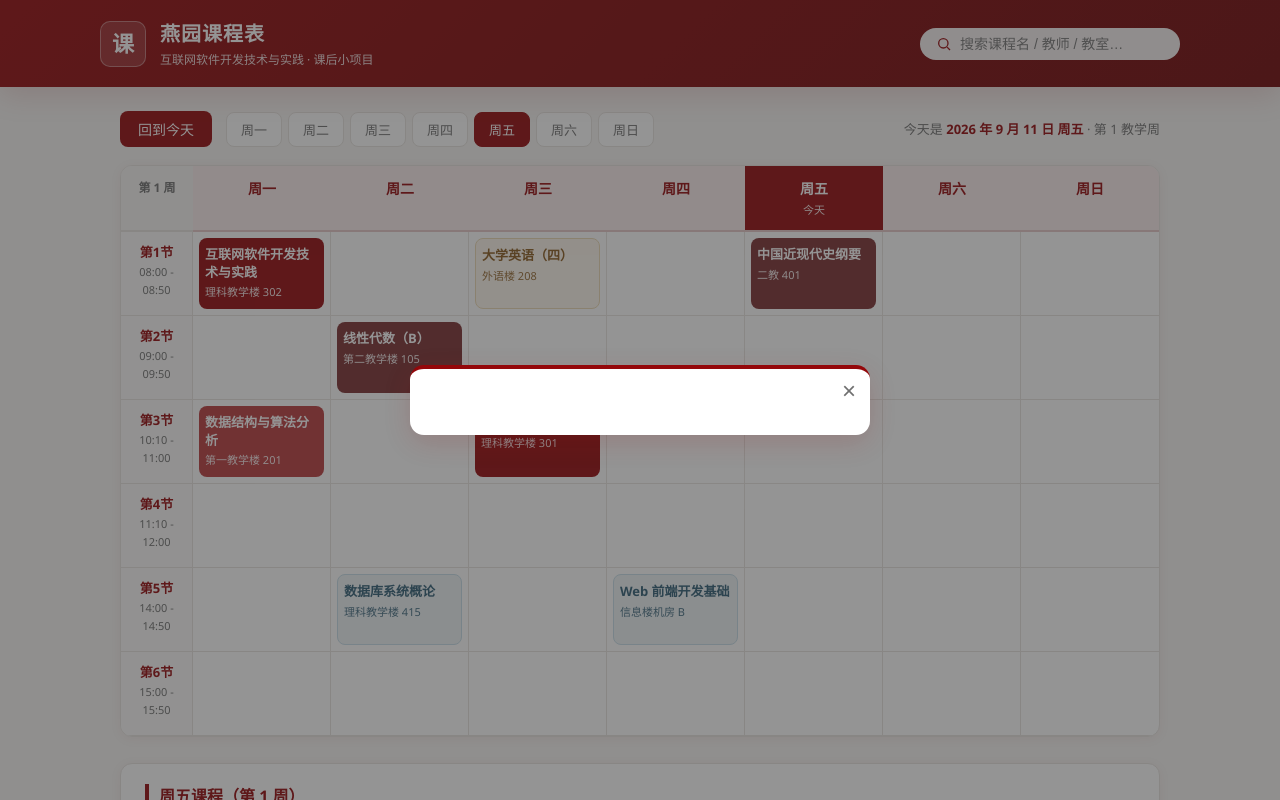
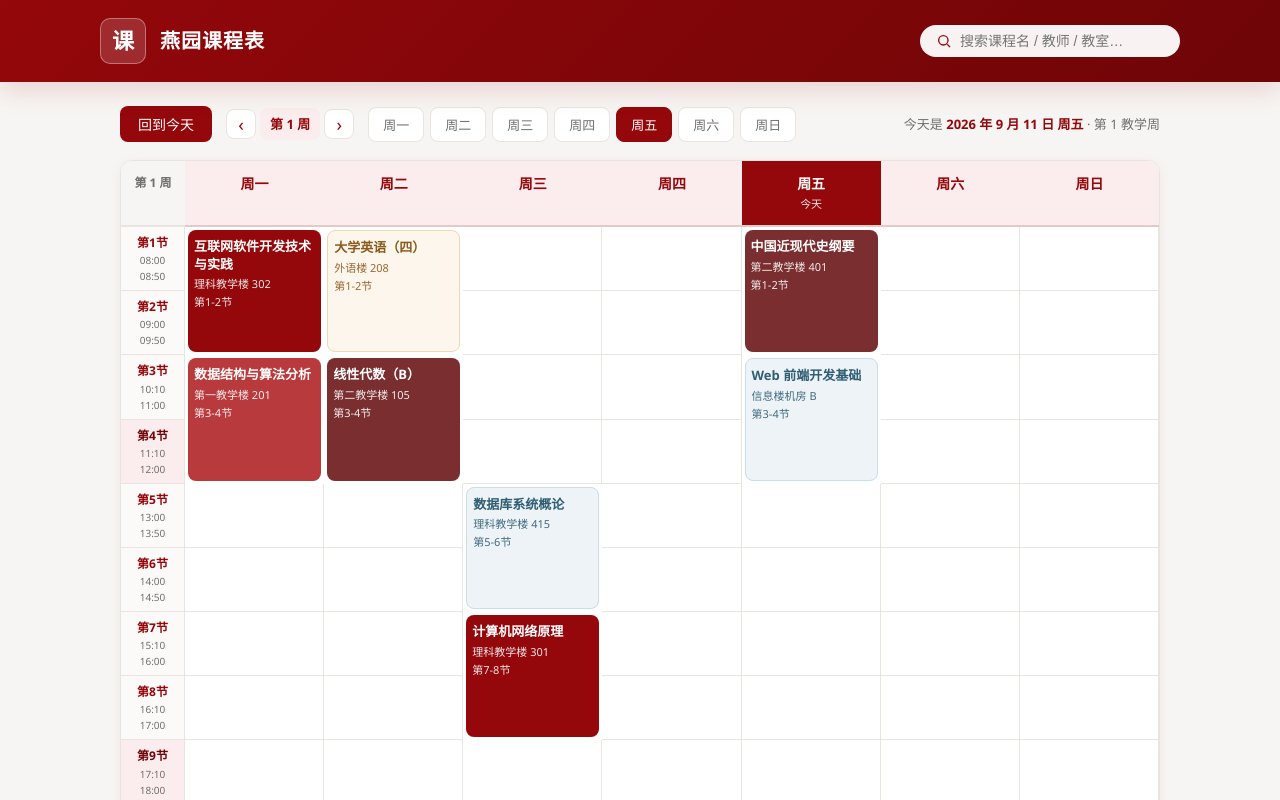
Before and after one commit to MrKen20/yanyuan-course-schedule, a plain HTML site: page index.html in a window 1280 px wide. Shown: the top 800 px of the page. Drawn offline with Linux system fonts and the light colour scheme.

Commit message:
fix: 修复弹窗遮挡页面；移除副标题；按北大校历重构 12 节次课表并支持连堂课
- 修复 .modal-mask 的 display:flex 覆盖 hidden 属性导致空弹窗常驻遮挡页面的 bug
- 移除标题栏副标题“互联网软件开发技术与实践 · 课后小项目”
- 节次时间严格参照《北京大学 2026-2027 学年上课时间》(校本部)：共 12 节，1-4 上午 / 5-9 下午 / 10-12 晚上
- 课程支持 2~4 节连堂（实践课 4 节连上），课程块 grid-row 跨行合并
- 约束：上午课不跨入下午，下午课不跨入晚上
- 新增教学周切换（‹ / ›），“回到今天”同时重置周次
- 课程卡片与详情弹窗展示连堂节数与完整时间范围

```diff
--- a/css/style.css
+++ b/css/style.css
@@ -67,7 +67,6 @@ body {
 }
 
 .brand-text h1 { font-size: 20px; font-weight: 700; letter-spacing: 1px; }
-.brand-text p { font-size: 12px; opacity: 0.85; }
 
 /* 搜索框 */
 .search-box {
@@ -133,6 +132,36 @@ body {
 /* 星期切换 */
 .day-tabs { display: flex; gap: 6px; flex-wrap: wrap; }
 
+/* 周切换 */
+.week-nav { display: flex; align-items: center; gap: 4px; }
+
+.week-btn {
+  width: 30px;
+  height: 30px;
+  border-radius: 8px;
+  border: 1px solid var(--line);
+  background: var(--card);
+  color: var(--pku-red);
+  font-size: 18px;
+  line-height: 1;
+  cursor: pointer;
+  transition: all 0.18s;
+  font-family: inherit;
+}
+
+.week-btn:hover { border-color: var(--pku-red); background: var(--pku-red-light); }
+
+.week-label {
+  font-size: 13px;
+  font-weight: 600;
+  color: var(--pku-red);
+  background: var(--pku-red-light);
+  border-radius: 8px;
+  padding: 6px 10px;
+  min-width: 58px;
+  text-align: center;
+}
+
 .day-tab {
   border: 1px solid var(--line);
   background: var(--card);
@@ -168,8 +197,10 @@ body {
 
 .schedule-grid {
   display: grid;
-  grid-template-columns: 72px repeat(7, minmax(120px, 1fr));
-  min-width: 860px;
+  /* 1 列时间轴 + 7 列星期；1 行表头 + 12 行节次（北大校历：1-4 上午 / 5-9 下午 / 10-12 晚上） */
+  grid-template-columns: 64px repeat(7, minmax(112px, 1fr));
+  grid-template-rows: auto repeat(12, minmax(46px, auto));
+  min-width: 900px;
 }
 
 .grid-head {
@@ -201,35 +232,38 @@ body {
 
 /* 时间列 */
 .time-col {
-  padding: 10px 6px;
+  padding: 6px 4px;
   text-align: center;
   border-bottom: 1px solid var(--line);
   border-right: 1px solid var(--line);
   background: #FBFAF9;
+  display: flex;
+  flex-direction: column;
+  justify-content: center;
 }
 
-.time-col .period { font-size: 13px; font-weight: 600; color: var(--pku-red); }
-.time-col .time { font-size: 11px; color: var(--ink-light); }
+.time-col .period { font-size: 12px; font-weight: 600; color: var(--pku-red); }
+.time-col .time { font-size: 10px; color: var(--ink-light); }
 
-/* 课程单元格 */
+/* 午休 / 傍晚分隔行 */
+.time-col.break { background: var(--pku-red-light); }
+.time-col.break .period { color: var(--pku-red-dark); }
+
+/* 空白单元格 */
 .cell {
   border-bottom: 1px solid var(--line);
   border-right: 1px solid var(--line);
-  padding: 6px;
-  min-height: 84px;
   transition: background 0.15s;
 }
 
-.cell:last-child, .cell:nth-child(8n) { border-right: none; }
-
 .cell:hover { background: var(--pku-red-light); }
 
+/* 课程块：直接作为网格项，可跨多个节次行 */
 .course-chip {
-  width: 100%;
-  height: 100%;
   border: none;
   cursor: pointer;
   border-radius: 8px;
+  margin: 3px;
   padding: 8px 6px;
   text-align: left;
   font-family: inherit;
@@ -314,6 +348,9 @@ body {
   padding: 20px;
 }
 
+/* 修复：hidden 属性必须优先于 display:flex，否则空弹窗常驻遮住页面 */
+.modal-mask[hidden] { display: none; }
+
 .modal {
   background: #fff;
   border-radius: 14px;
--- a/index.html
+++ b/index.html
@@ -15,7 +15,6 @@
         <span class="brand-logo">课</span>
         <div class="brand-text">
           <h1>燕园课程表</h1>
-          <p>互联网软件开发技术与实践 · 课后小项目</p>
         </div>
       </div>
       <div class="search-box">
@@ -33,6 +32,11 @@
     <section class="toolbar">
       <div class="toolbar-left">
         <button id="todayBtn" class="btn btn-primary">回到今天</button>
+        <div class="week-nav">
+          <button id="prevWeekBtn" class="week-btn" title="上一周">‹</button>
+          <span id="weekLabel" class="week-label">第 1 周</span>
+          <button id="nextWeekBtn" class="week-btn" title="下一周">›</button>
+        </div>
         <div class="day-tabs" id="dayTabs"></div>
       </div>
       <div class="toolbar-right">
@@ -45,7 +49,7 @@
       <div class="schedule-grid" id="scheduleGrid"></div>
     </section>
 
-    <!-- 今日课程列表（移动端友好） -->
+    <!-- 当日课程列表（移动端友好） -->
     <section class="day-list-card" aria-label="选中日期课程列表">
       <h2 id="dayListTitle">今日课程</h2>
       <ul class="day-list" id="dayList"></ul>
--- a/js/app.js
+++ b/js/app.js
@@ -1,6 +1,6 @@
 /**
  * 燕园课程表 · 主逻辑
- * 功能：周视图课程表、今日高亮、星期切换、课程搜索、详情弹窗
+ * 功能：周视图课程表（12 节次、支持连堂）、今日高亮、星期切换、课程搜索、详情弹窗
  */
 (function () {
   "use strict";
@@ -25,11 +25,35 @@
     return d === 0 ? 7 : d;
   }
 
-  const currentWeek = getCurrentWeek();
+  const realWeek = getCurrentWeek();
+
+  // 课程节数范围文案，如 "第1-2节" / "第5节"
+  function periodLabel(c) {
+    return c.length > 1
+      ? `第${c.startPeriod}-${c.startPeriod + c.length - 1}节`
+      : `第${c.startPeriod}节`;
+  }
+
+  // 课程完整时间范围，如 "08:00 - 09:50"
+  function timeRange(c) {
+    const first = COURSE_PERIODS.find((p) => p.period === c.startPeriod);
+    const last = COURSE_PERIODS.find((p) => p.period === c.startPeriod + c.length - 1);
+    return `${first.start} - ${last.end}`;
+  }
 
   // ---------- 状态 ----------
+  let viewWeek = realWeek;      // 当前查看的教学周
   let selectedDay = todayIndex();
   let keyword = "";
+
+  const MAX_WEEK = 20;
+
+  function setViewWeek(w) {
+    viewWeek = Math.min(Math.max(w, 1), MAX_WEEK);
+    $("#weekLabel").textContent = `第 ${viewWeek} 周`;
+    renderGrid();
+    if (keyword) applySearch(); else renderDayList();
+  }
 
   // ---------- 渲染：星期切换 tabs ----------
   function renderDayTabs() {
@@ -48,50 +72,71 @@
     });
   }
 
-  // ---------- 渲染：课程表网格 ----------
+  // ---------- 渲染：课程表网格（12 节次 × 7 天，支持连堂跨行） ----------
   function renderGrid() {
     const grid = $("#scheduleGrid");
     grid.innerHTML = "";
 
-    // 表头：角格 + 周一~周日
+    // 本周课程（含跨节信息）
+    const weekCourses = COURSES.filter((c) => c.weeks.includes(viewWeek));
+
+    // 记录每个 (day, period) 是否被某课程占用（含连堂后续节次）
+    const occupied = new Set();
+    weekCourses.forEach((c) => {
+      for (let p = c.startPeriod; p < c.startPeriod + c.length; p++) {
+        occupied.add(c.day + "-" + p);
+      }
+    });
+
+    // 表头（第 1 行）：角格 + 周一~周日
     const corner = document.createElement("div");
     corner.className = "grid-head corner";
-    corner.textContent = `第 ${currentWeek} 周`;
+    corner.textContent = `第 ${viewWeek} 周`;
     grid.appendChild(corner);
 
     const today = todayIndex();
     DAY_NAMES.forEach((name, i) => {
       const head = document.createElement("div");
-      head.className = "grid-head" + (today === i + 1 ? " today-head" : "");
+      head.className = "grid-head" + (viewWeek === realWeek && today === i + 1 ? " today-head" : "");
       head.textContent = name;
       grid.appendChild(head);
     });
 
-    // 每一节次一行
-    COURSE_PERIODS.forEach(({ period, time }) => {
+    // 时间列（第 1 列，第 2-13 行）
+    COURSE_PERIODS.forEach(({ period, start, end }) => {
       const timeCol = document.createElement("div");
-      timeCol.className = "time-col";
-      timeCol.innerHTML = `<div class="period">第${period}节</div><div class="time">${time}</div>`;
+      timeCol.className = "time-col" + (PERIOD_BREAKS_AFTER.includes(period) ? " break" : "");
+      timeCol.style.gridRow = String(period + 1); // +1：跳过表头行
+      timeCol.style.gridColumn = "1";
+      timeCol.innerHTML = `<div class="period">第${period}节</div><div class="time">${start}<br>${end}</div>`;
       grid.appendChild(timeCol);
+    });
 
-      for (let day = 1; day <= 7; day++) {
+    // 空白单元格：仅渲染未被课程占用的 (day, period)
+    for (let day = 1; day <= 7; day++) {
+      for (let period = 1; period <= COURSE_PERIODS.length; period++) {
+        if (occupied.has(day + "-" + period)) continue;
         const cell = document.createElement("div");
         cell.className = "cell";
-
-        const course = COURSES.find(
-          (c) => c.day === day && c.period === period && c.weeks.includes(currentWeek)
-        );
-
-        if (course) {
-          const chip = document.createElement("button");
-          chip.className = `course-chip ${course.color}`;
-          chip.innerHTML = `<span class="name">${course.name}</span><span class="room">${course.room}</span>`;
-          chip.addEventListener("click", () => openModal(course));
-          if (keyword && matchCourse(course)) chip.classList.add("highlight");
-          cell.appendChild(chip);
-        }
+        cell.style.gridRow = String(period + 1);
+        cell.style.gridColumn = String(day + 1); // +1：跳过时间列
         grid.appendChild(cell);
       }
+    }
+
+    // 课程块：从起始节次开始，跨 length 行
+    weekCourses.forEach((c) => {
+      const chip = document.createElement("button");
+      chip.className = `course-chip ${c.color}`;
+      chip.style.gridRow = `${c.startPeriod + 1} / span ${c.length}`;
+      chip.style.gridColumn = String(c.day + 1);
+      chip.innerHTML =
+        `<span class="name">${c.name}</span>` +
+        `<span class="room">${c.room}</span>` +
+        `<span class="room">${periodLabel(c)}</span>`;
+      chip.addEventListener("click", () => openModal(c));
+      if (keyword && matchCourse(c)) chip.classList.add("highlight");
+      grid.appendChild(chip);
     });
   }
 
@@ -100,20 +145,19 @@
     const list = $("#dayList");
     const title = $("#dayListTitle");
     const emptyTip = $("#emptyTip");
-    title.textContent = `${DAY_NAMES[selectedDay - 1]}课程（第 ${currentWeek} 周）`;
+    title.textContent = `${DAY_NAMES[selectedDay - 1]}课程（第 ${viewWeek} 周）`;
 
     const courses = COURSES.filter(
-      (c) => c.day === selectedDay && c.weeks.includes(currentWeek)
-    ).sort((a, b) => a.period - b.period);
+      (c) => c.day === selectedDay && c.weeks.includes(viewWeek)
+    ).sort((a, b) => a.startPeriod - b.startPeriod);
 
     list.innerHTML = "";
     emptyTip.hidden = courses.length > 0;
 
     courses.forEach((c) => {
-      const time = COURSE_PERIODS.find((p) => p.period === c.period).time;
       const li = document.createElement("li");
       li.innerHTML = `
-        <span class="list-time">第${c.period}节 ${time}</span>
+        <span class="list-time">${periodLabel(c)} ${timeRange(c)}</span>
         <span class="list-name">${c.name}</span>
         <span class="list-meta">${c.teacher} · ${c.room} · ${c.type}</span>`;
       li.addEventListener("click", () => openModal(c));
@@ -135,7 +179,6 @@
 
   function applySearch() {
     renderGrid();
-    // 搜索时若有关键词，切换列表为搜索结果
     const list = $("#dayList");
     const title = $("#dayListTitle");
     const emptyTip = $("#emptyTip");
@@ -143,17 +186,16 @@
     if (keyword) {
       title.textContent = `搜索结果：“${keyword}”`;
       const results = COURSES.filter(matchCourse).sort((a, b) =>
-        a.day === b.day ? a.period - b.period : a.day - b.day
+        a.day === b.day ? a.startPeriod - b.startPeriod : a.day - b.day
       );
       list.innerHTML = "";
       emptyTip.hidden = results.length > 0;
       results.forEach((c) => {
-        const time = COURSE_PERIODS.find((p) => p.period === c.period).time;
         const li = document.createElement("li");
         li.innerHTML = `
-          <span class="list-time">${DAY_NAMES[c.day - 1]} 第${c.period}节</span>
+          <span class="list-time">${DAY_NAMES[c.day - 1]} ${periodLabel(c)}</span>
           <span class="list-name">${c.name}</span>
-          <span class="list-meta">${time} · ${c.teacher} · ${c.room}</span>`;
+          <span class="list-meta">${timeRange(c)} · ${c.teacher} · ${c.room}</span>`;
         li.addEventListener("click", () => openModal(c));
         li.style.cursor = "pointer";
         list.appendChild(li);
@@ -165,14 +207,13 @@
 
   // ---------- 弹窗 ----------
   function openModal(course) {
-    const time = COURSE_PERIODS.find((p) => p.period === course.period).time;
     $("#modalTitle").textContent = course.name;
     $("#modalBody").innerHTML = `
       <dl>
-        <dt>上课时间</dt><dd>${DAY_NAMES[course.day - 1]} 第${course.period}节（${time}）</dd>
+        <dt>上课时间</dt><dd>${DAY_NAMES[course.day - 1]} ${periodLabel(course)}（${timeRange(course)}）</dd>
         <dt>上课地点</dt><dd>${course.room}</dd>
         <dt>任课教师</dt><dd>${course.teacher}</dd>
-        <dt>课程类型</dt><dd><span class="tag">${course.type}</span></dd>
+        <dt>课程类型</dt><dd><span class="tag">${course.type}</span>${course.length > 1 ? `<span class="tag">${course.length} 节连堂</span>` : ""}</dd>
         <dt>上课周次</dt><dd>第 ${course.weeks[0]} - ${course.weeks[course.weeks.length - 1]} 周${
           course.weeks.length < 16 ? "（非每周）" : ""
         }</dd>
@@ -190,20 +231,28 @@
     const d = new Date();
     const weekOfDay = ["周日", "周一", "周二", "周三", "周四", "周五", "周六"][d.getDay()];
     $("#todayInfo").innerHTML =
-      `今天是 <strong>${d.getFullYear()} 年 ${d.getMonth() + 1} 月 ${d.getDate()} 日 ${weekOfDay}</strong> · 第 ${currentWeek} 教学周`;
+      `今天是 <strong>${d.getFullYear()} 年 ${d.getMonth() + 1} 月 ${d.getDate()} 日 ${weekOfDay}</strong> · 第 ${realWeek} 教学周`;
 
     renderDayTabs();
     renderGrid();
     renderDayList();
+    $("#weekLabel").textContent = `第 ${viewWeek} 周`;
 
+    // 回到今天：重置周、星期与搜索
     $("#todayBtn").addEventListener("click", () => {
       selectedDay = todayIndex();
+      viewWeek = realWeek;
       keyword = "";
       $("#searchInput").value = "";
+      $("#weekLabel").textContent = `第 ${viewWeek} 周`;
       renderDayTabs();
       renderDayList();
       renderGrid();
     });
+
+    // 周切换
+    $("#prevWeekBtn").addEventListener("click", () => setViewWeek(viewWeek - 1));
+    $("#nextWeekBtn").addEventListener("click", () => setViewWeek(viewWeek + 1));
 
     $("#searchInput").addEventListener("input", (e) => {
       keyword = e.target.value.trim();
--- a/js/data.js
+++ b/js/data.js
@@ -1,27 +1,88 @@
 /**
  * 演示课程数据（虚构，仅供课程作业演示使用）
- * weeks: 上课周次数组；day: 1-7（周一至周日）；period: 节次 1-6
+ *
+ * 节次时间严格参照《北京大学 2026-2027 学年上课时间》（校本部）：
+ *   第 1-4 节：上午（08:00 - 12:00）
+ *   第 5-9 节：下午（13:00 - 18:00）
+ *   第 10-12 节：晚上（18:40 - 21:30）
+ *
+ * 课程字段：
+ *   day         1-7（周一至周日）
+ *   startPeriod 起始节次 1-12
+ *   length      连续节数（1-4）。约束：上午课不得跨过第 4 节进入下午；
+ *               下午课不得跨过第 9 节进入晚上。
+ *   weeks       上课周次数组
  */
 const COURSE_PERIODS = [
-  { period: 1, time: "08:00 - 08:50" },
-  { period: 2, time: "09:00 - 09:50" },
-  { period: 3, time: "10:10 - 11:00" },
-  { period: 4, time: "11:10 - 12:00" },
-  { period: 5, time: "14:00 - 14:50" },
-  { period: 6, time: "15:00 - 15:50" }
+  { period: 1,  start: "08:00", end: "08:50" },
+  { period: 2,  start: "09:00", end: "09:50" },
+  { period: 3,  start: "10:10", end: "11:00" },
+  { period: 4,  start: "11:10", end: "12:00" },
+  { period: 5,  start: "13:00", end: "13:50" },
+  { period: 6,  start: "14:00", end: "14:50" },
+  { period: 7,  start: "15:10", end: "16:00" },
+  { period: 8,  start: "16:10", end: "17:00" },
+  { period: 9,  start: "17:10", end: "18:00" },
+  { period: 10, start: "18:40", end: "19:30" },
+  { period: 11, start: "19:40", end: "20:30" },
+  { period: 12, start: "20:40", end: "21:30" }
 ];
 
+// 时段边界：午休在第 4 节后，傍晚休息在第 9 节后
+const PERIOD_BREAKS_AFTER = [4, 9];
+
+const FULL_WEEKS = [1, 2, 3, 4, 5, 6, 7, 8, 9, 10, 11, 12, 13, 14, 15, 16];
+
 const COURSES = [
-  { id: 1,  name: "互联网软件开发技术与实践", teacher: "王立群", room: "理科教学楼 302", day: 1, period: 1, weeks: [1,2,3,4,5,6,7,8,9,10,11,12,13,14,15,16], type: "专业必修", color: "c1", note: "本周实验：完成课程表小项目并提交 Git 仓库。" },
-  { id: 2,  name: "数据结构与算法分析", teacher: "李明轩", room: "第一教学楼 201", day: 1, period: 3, weeks: [1,2,3,4,5,6,7,8,9,10,11,12,13,14,15,16], type: "专业必修", color: "c2", note: "课后习题每周一练，共 12 次。" },
-  { id: 3,  name: "线性代数（B）", teacher: "陈晓芳", room: "第二教学楼 105", day: 2, period: 2, weeks: [1,2,3,4,5,6,7,8,9,10,11,12,13,14,15,16], type: "通识必修", color: "c3", note: "期中考试占 30%。" },
-  { id: 4,  name: "数据库系统概论", teacher: "赵德恒", room: "理科教学楼 415", day: 2, period: 5, weeks: [1,2,3,4,5,6,7,8], type: "专业选修", color: "c6", note: "前八周课程，含四次上机实验。" },
-  { id: 5,  name: "大学英语（四）", teacher: "Sarah Johnson", room: "外语楼 208", day: 3, period: 1, weeks: [1,2,3,4,5,6,7,8,9,10,11,12,13,14,15,16], type: "通识必修", color: "c5", note: "每周课前需提交听写打卡。" },
-  { id: 6,  name: "计算机网络原理", teacher: "周天成", room: "理科教学楼 301", day: 3, period: 3, weeks: [1,2,3,4,5,6,7,8,9,10,11,12,13,14,15,16], type: "专业必修", color: "c1", note: "配套实验：Socket 编程。" },
-  { id: 7,  name: "体育（网球）", teacher: "刘建国", room: "五四体育场", day: 3, period: 5, weeks: [2,4,6,8,10,12,14,16], type: "通识必修", color: "c5", note: "单周上课，记得带球拍。" },
-  { id: 8,  name: "数据结构与算法分析（习题课）", teacher: "李明轩", room: "第一教学楼 105", day: 4, period: 2, weeks: [3,6,9,12,15], type: "习题课", color: "c4", note: "每三周一次。" },
-  { id: 9,  name: "Web 前端开发基础", teacher: "孙雨薇", room: "信息楼机房 B", day: 4, period: 5, weeks: [1,2,3,4,5,6,7,8,9,10,11,12,13,14,15,16], type: "专业选修", color: "c6", note: "期末需提交一个静态网页作品。" },
-  { id: 10, name: "中国近现代史纲要", teacher: "何雪松", room: "二教 401", day: 5, period: 1, weeks: [1,2,3,4,5,6,7,8,9,10,11,12,13,14,15,16], type: "思政必修", color: "c3", note: "结课论文一篇。" },
-  { id: 11, name: "互联网软件开发技术与实践（实验）", teacher: "王立群、助教组", room: "信息楼机房 A", day: 5, period: 3, weeks: [4,6,8,10,12,14], type: "实验课", color: "c2", note: "双周实验课，提交实验报告。" },
-  { id: 12, name: "软件工程导论", teacher: "郑海涛", room: "理科教学楼 205", day: 5, period: 5, weeks: [9,10,11,12,13,14,15,16], type: "专业选修", color: "c4", note: "后八周课程。" }
+  // ===== 周一 =====
+  { id: 1,  name: "互联网软件开发技术与实践", teacher: "王立群", room: "理科教学楼 302",
+    day: 1, startPeriod: 1, length: 2, weeks: FULL_WEEKS, type: "专业必修", color: "c1",
+    note: "本周实验：完成课程表小项目并提交 Git 仓库。" },
+  { id: 2,  name: "数据结构与算法分析", teacher: "李明轩", room: "第一教学楼 201",
+    day: 1, startPeriod: 3, length: 2, weeks: FULL_WEEKS, type: "专业必修", color: "c2",
+    note: "课后习题每周一练，共 12 次。" },
+  { id: 3,  name: "软件工程导论", teacher: "郑海涛", room: "理科教学楼 205",
+    day: 1, startPeriod: 5, length: 2, weeks: [9, 10, 11, 12, 13, 14, 15, 16], type: "专业选修", color: "c4",
+    note: "后八周课程，分组完成一个软件项目。" },
+
+  // ===== 周二 =====
+  { id: 4,  name: "大学英语（四）", teacher: "Sarah Johnson", room: "外语楼 208",
+    day: 2, startPeriod: 1, length: 2, weeks: FULL_WEEKS, type: "通识必修", color: "c5",
+    note: "每周课前需提交听写打卡。" },
+  { id: 5,  name: "线性代数（B）", teacher: "陈晓芳", room: "第二教学楼 105",
+    day: 2, startPeriod: 3, length: 2, weeks: FULL_WEEKS, type: "通识必修", color: "c3",
+    note: "期中考试占 30%。" },
+  { id: 6,  name: "西方美术史", teacher: "孙艺宁", room: "理科教学楼 107",
+    day: 2, startPeriod: 10, length: 2, weeks: FULL_WEEKS, type: "通选课", color: "c4",
+    note: "晚间通选课，期末提交一篇艺术评论。" },
+
+  // ===== 周三 =====
+  { id: 7,  name: "体育（网球）", teacher: "刘建国", room: "五四体育场",
+    day: 3, startPeriod: 1, length: 2, weeks: [2, 4, 6, 8, 10, 12, 14, 16], type: "通识必修", color: "c5",
+    note: "单周上课，记得带球拍。" },
+  { id: 8,  name: "数据库系统概论", teacher: "赵德恒", room: "理科教学楼 415",
+    day: 3, startPeriod: 5, length: 2, weeks: [1, 2, 3, 4, 5, 6, 7, 8], type: "专业选修", color: "c6",
+    note: "前八周课程，含四次上机实验。" },
+  { id: 9,  name: "计算机网络原理", teacher: "周天成", room: "理科教学楼 301",
+    day: 3, startPeriod: 7, length: 2, weeks: FULL_WEEKS, type: "专业必修", color: "c1",
+    note: "配套实验：Socket 编程。" },
+  { id: 10, name: "大学生心理健康教育", teacher: "钱舒雅", room: "第二教学楼 203",
+    day: 3, startPeriod: 10, length: 2, weeks: [1, 2, 3, 4, 5, 6, 7, 8], type: "通识必修", color: "c5",
+    note: "晚间课程，前八周结课。" },
+
+  // ===== 周四 =====
+  { id: 11, name: "数据结构与算法分析（习题课）", teacher: "李明轩", room: "第一教学楼 105",
+    day: 4, startPeriod: 3, length: 2, weeks: [3, 6, 9, 12, 15], type: "习题课", color: "c4",
+    note: "每三周一次。" },
+  { id: 12, name: "互联网软件开发技术与实践（实践课）", teacher: "王立群、助教组", room: "信息楼机房 A",
+    day: 4, startPeriod: 5, length: 4, weeks: [4, 6, 8, 10, 12, 14], type: "实践课", color: "c2",
+    note: "双周四节连堂实践课，当堂完成并提交实验任务。" },
+
+  // ===== 周五 =====
+  { id: 13, name: "中国近现代史纲要", teacher: "何雪松", room: "第二教学楼 401",
+    day: 5, startPeriod: 1, length: 2, weeks: FULL_WEEKS, type: "思政必修", color: "c3",
+    note: "结课论文一篇。" },
+  { id: 14, name: "Web 前端开发基础", teacher: "孙雨薇", room: "信息楼机房 B",
+    day: 5, startPeriod: 3, length: 2, weeks: FULL_WEEKS, type: "专业选修", color: "c6",
+    note: "期末需提交一个静态网页作品。" }
 ];
```
Also changed, not shown: 2 other files.
